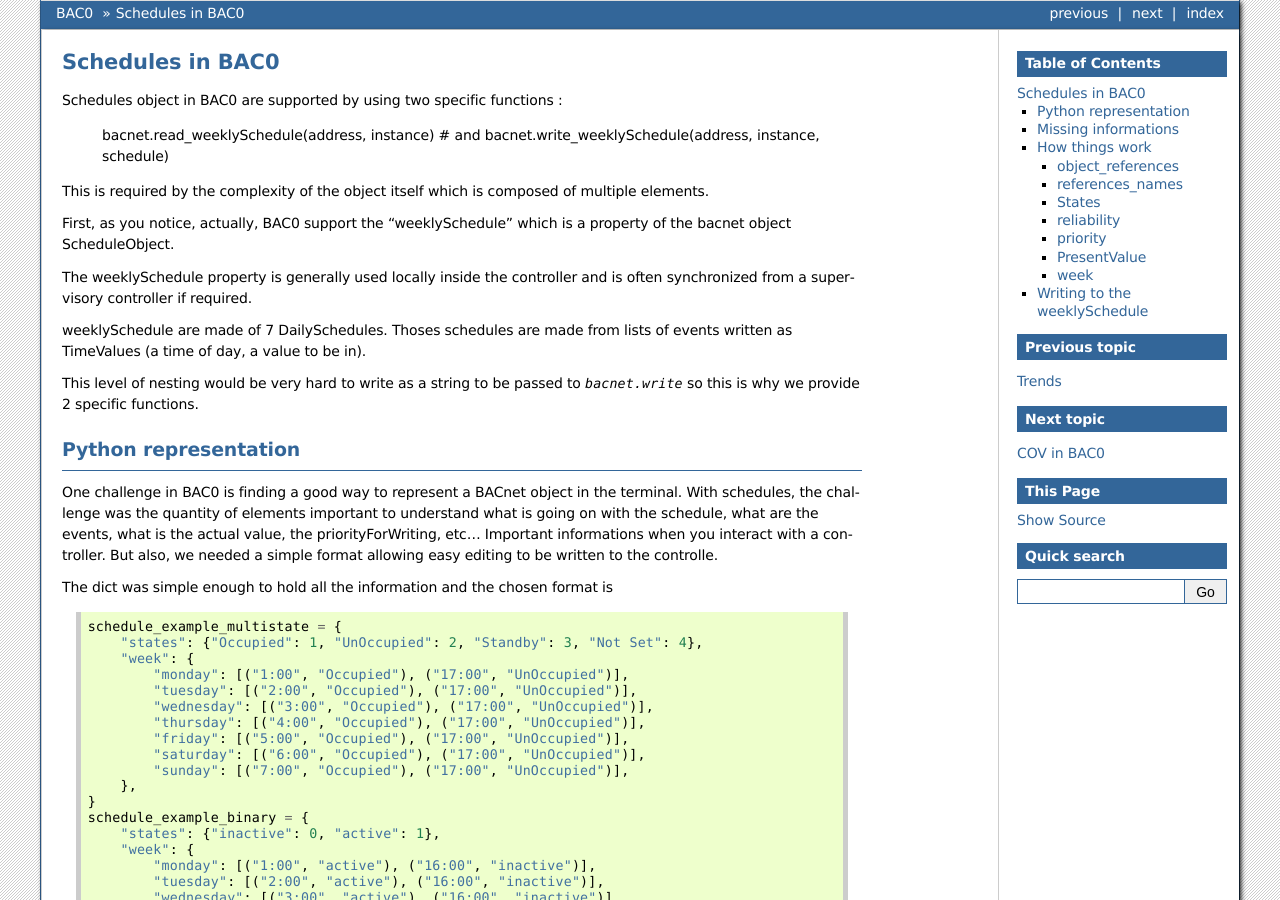
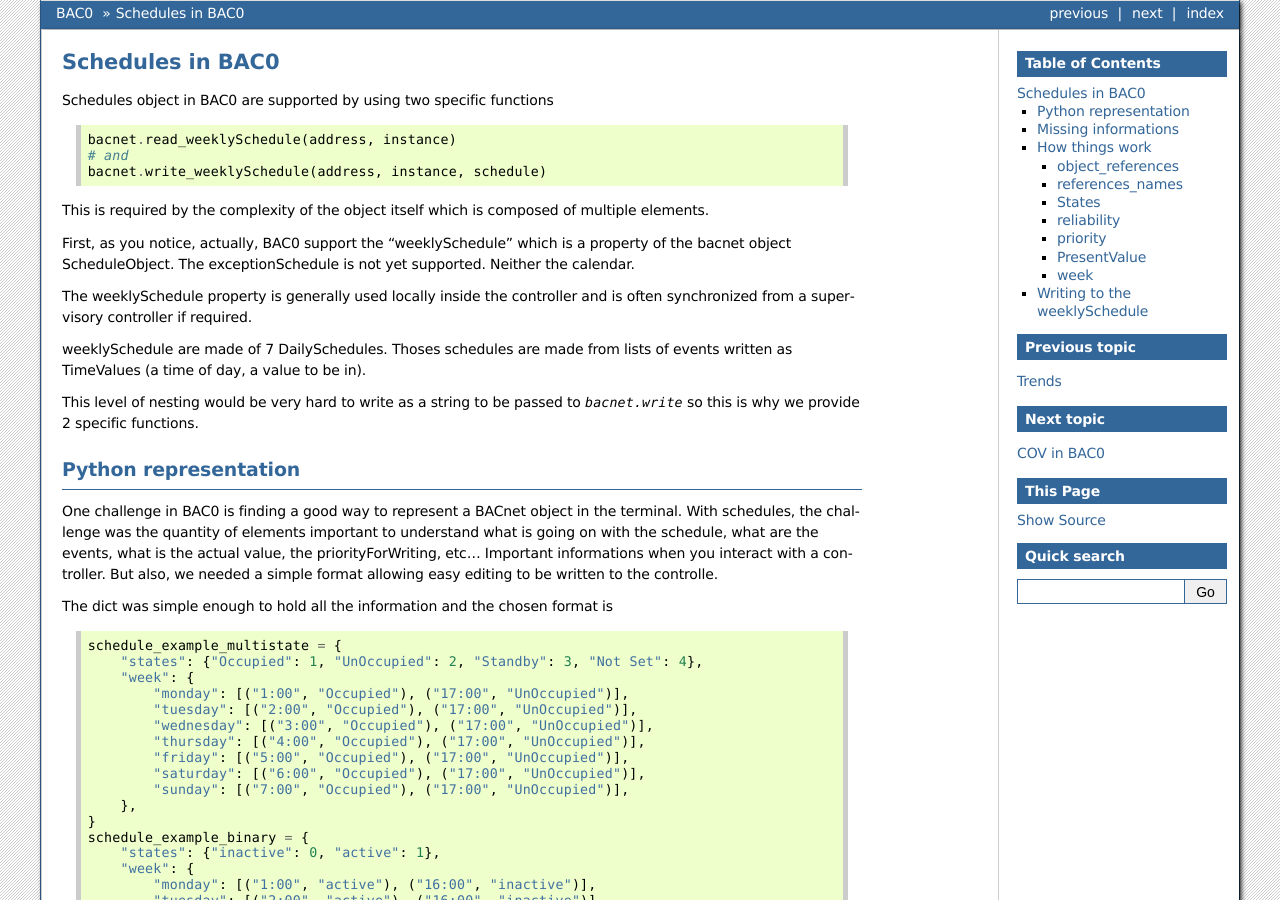
Before and after one commit to ChristianTremblay/BAC0, a Sphinx documentation site: the page built from doc/source/schedules.rst, in a window 1280 px wide and 900 px high. Built offline with Sphinx 7.4.7, drawn with Linux system fonts in a browser that asks for light colours; the version number could not be read and is left out.

Commit message:
Documentation (preleminary) for schedules. Update

```diff
--- a/doc/source/schedules.rst
+++ b/doc/source/schedules.rst
@@ -1,7 +1,7 @@
 Schedules in BAC0
 ====================
 
-Schedules object in BAC0 are supported by using two specific functions :
+Schedules object in BAC0 are supported by using two specific functions ::
 
     bacnet.read_weeklySchedule(address, instance)
     # and
@@ -11,7 +11,8 @@ This is required by the complexity of the object itself which is composed of
 multiple elements.
 
 First, as you notice, actually, BAC0 support the "weeklySchedule" which is a property
-of the bacnet object ScheduleObject.
+of the bacnet object ScheduleObject. The exceptionSchedule is not yet supported. Neither
+the calendar.
 
 The weeklySchedule property is generally used locally inside the controller and is
 often synchronized from a supervisory controller if required.
```
